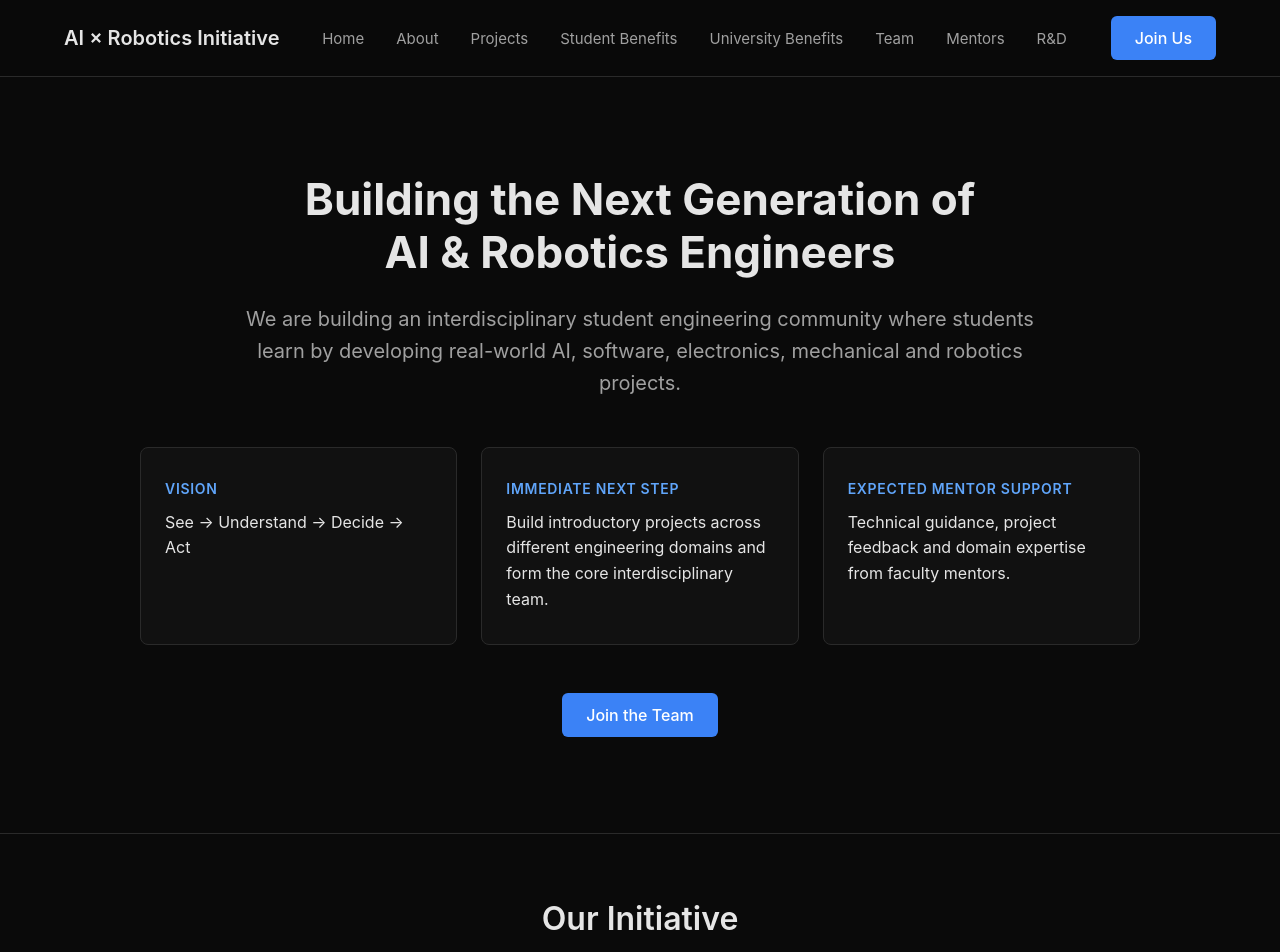
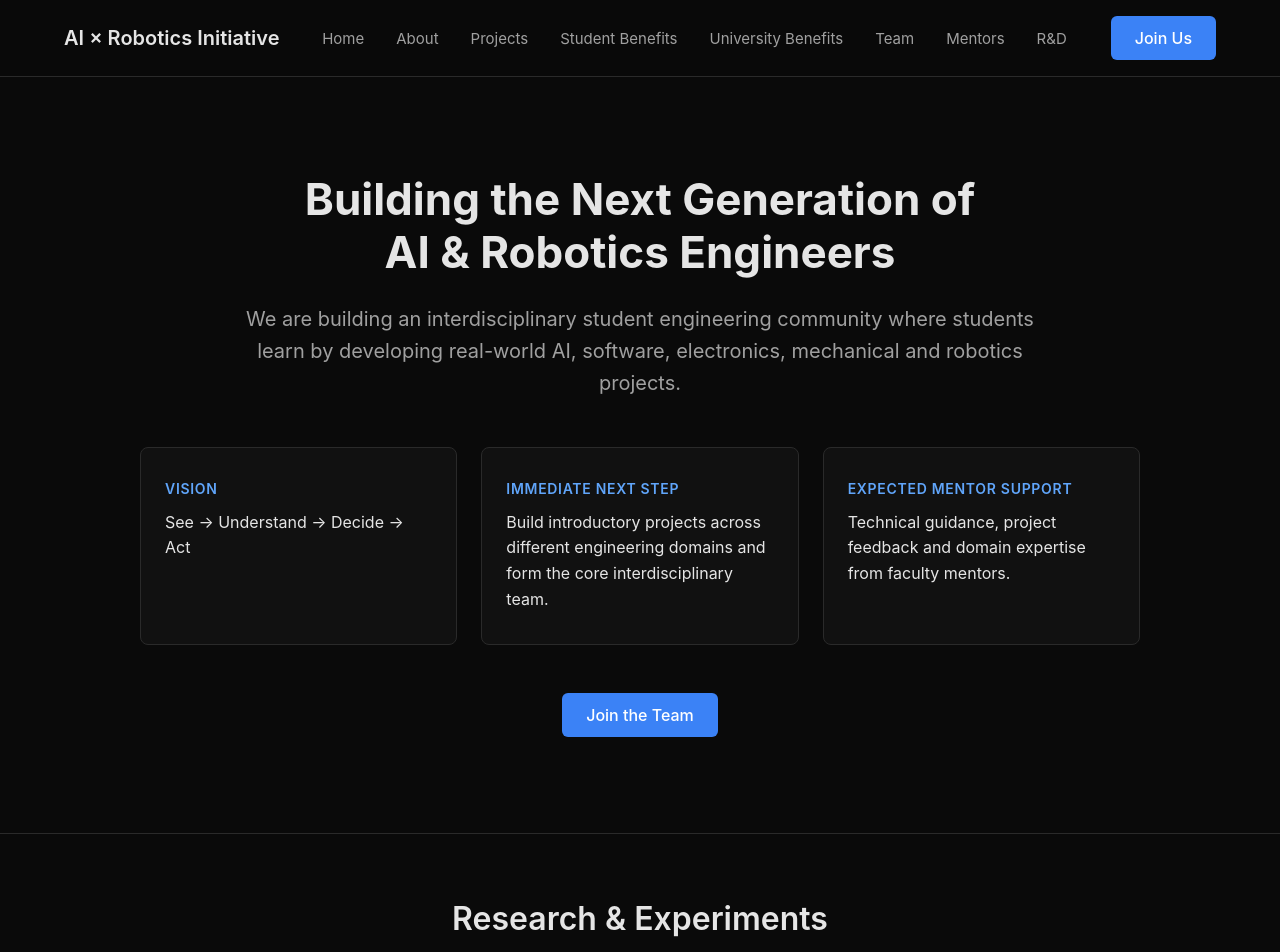
Before and after one commit to RiteshhVishwakarma/ai-robotics-initiative-project, a React (Vite) app: page / in a window 1280 px wide. Shown: the top 952 px of the page. Built offline with nearby package versions, Linux system fonts and the light colour scheme.

Commit message:
feat: move Research section after Hero for better first impression

```diff
--- a/src/App.jsx
+++ b/src/App.jsx
@@ -18,13 +18,13 @@ function App() {
       <Navigation />
       <main>
         <Hero />
+        <Research />
         <About />
         <Domains />
+        <Projects />
         <Benefits />
-        <Projects />
         <Team />
         <Mentors />
-        <Research />
         <Vision />
         <Join />
       </main>
```
